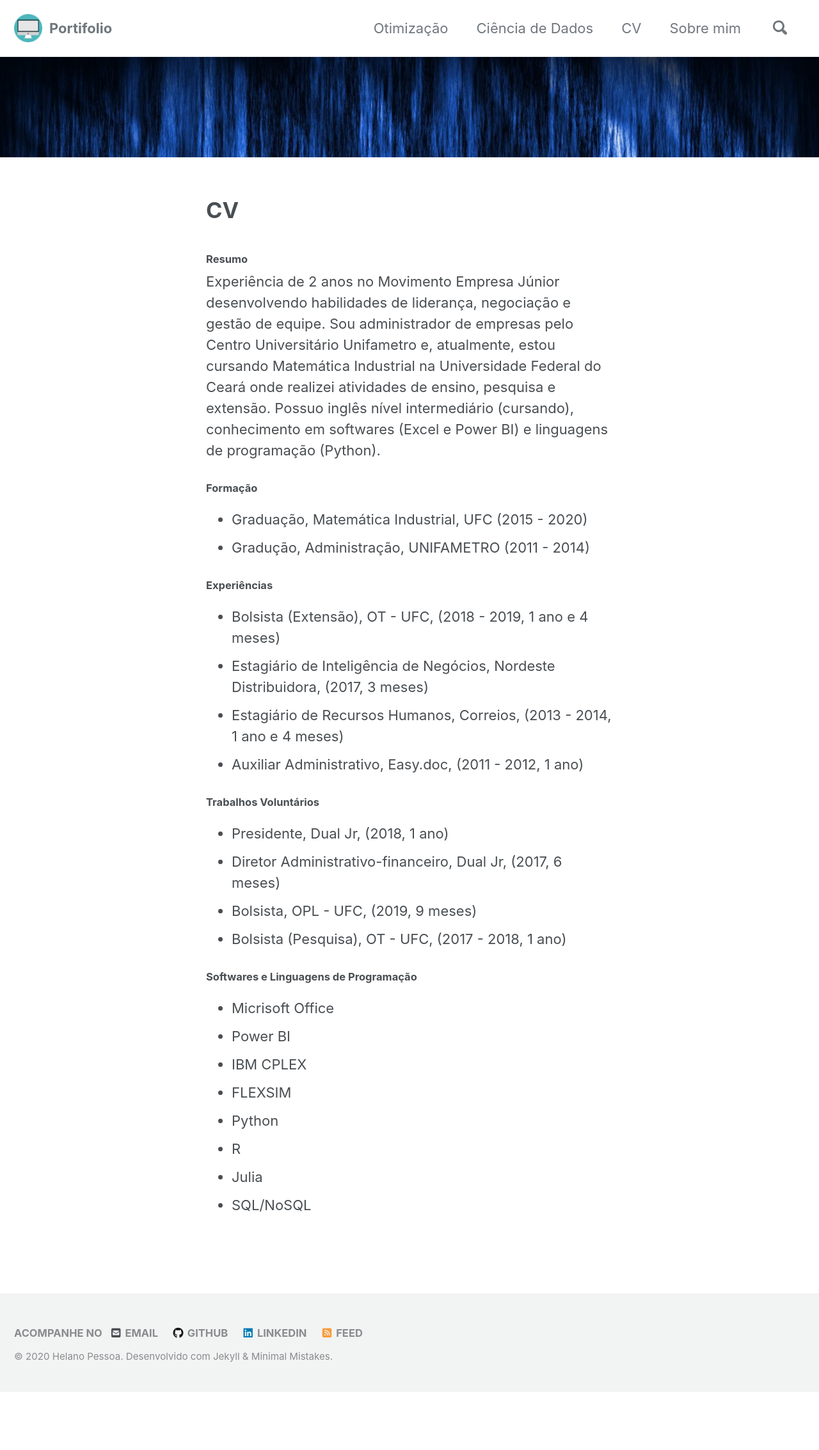
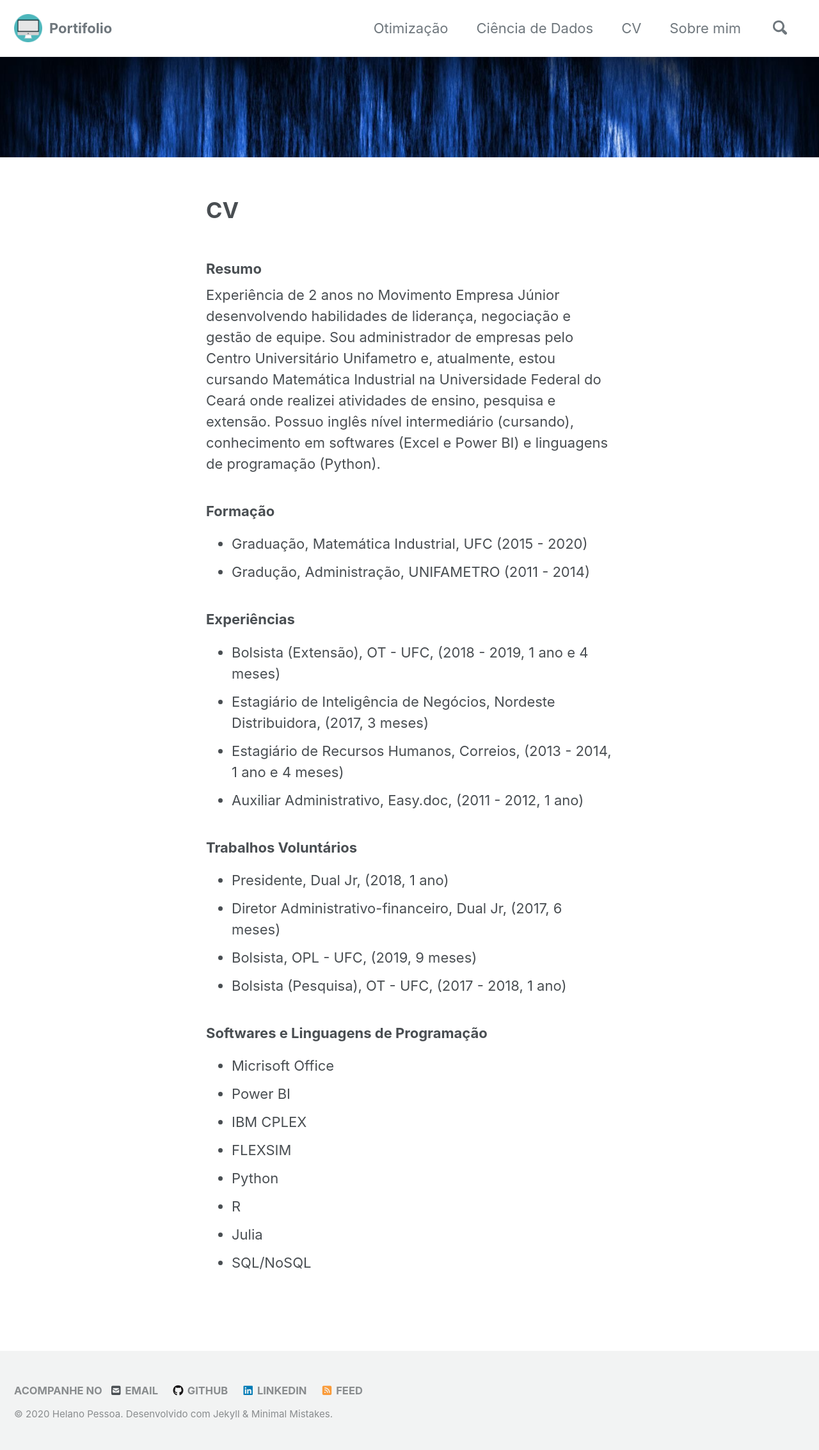
Before and after one commit to helano-pessoa/helano-pessoa.github.io, a Jekyll site: the page built from _pages/cv.md, in a window 1280 px wide. Shown: the whole page at 64% size. Built offline with Jekyll 4.4.1, drawn with Linux system fonts in a browser that asks for light colours; cached includes are drawn as plain includes; nearby versions of some CDN libraries; before the commit the page ends 2176 px from its top, so only the background shows below that.

Commit message:
Em breve

```diff
--- a/_pages/cv.md
+++ b/_pages/cv.md
@@ -5,30 +5,30 @@ header:
     image: "/assets/images/blue.jpg"
 ---
 
-#### Resumo
+### Resumo
 
 Experiência de 2 anos no Movimento Empresa Júnior desenvolvendo habilidades de liderança, negociação e gestão de equipe. Sou  administrador de empresas pelo Centro Universitário Unifametro e, atualmente, estou cursando Matemática Industrial na Universidade Federal do Ceará onde realizei atividades de ensino, pesquisa e extensão. Possuo inglês nível intermediário (cursando), conhecimento em softwares (Excel e Power BI) e linguagens de programação (Python).
 
-#### Formação
+### Formação
 
 - Graduação, Matemática Industrial, UFC (2015 - 2020)
 - Gradução, Administração, UNIFAMETRO (2011 - 2014)
 
-#### Experiências
+### Experiências
 
 - Bolsista (Extensão), OT - UFC, (2018 - 2019, 1 ano e 4 meses)
 - Estagiário de Inteligência de Negócios, Nordeste Distribuidora, (2017, 3 meses)
 - Estagiário de Recursos Humanos, Correios, (2013 - 2014, 1 ano e 4 meses)
 - Auxiliar Administrativo, Easy.doc, (2011 - 2012, 1 ano)
 
-#### Trabalhos Voluntários
+### Trabalhos Voluntários
 
 - Presidente, Dual Jr, (2018, 1 ano)
 - Diretor Administrativo-financeiro, Dual Jr, (2017, 6 meses)
 - Bolsista, OPL - UFC, (2019, 9 meses)
 - Bolsista (Pesquisa), OT - UFC, (2017 - 2018, 1 ano)
 
-#### Softwares e Linguagens de Programação
+### Softwares e Linguagens de Programação
 
 - Micrisoft Office
 - Power BI
```
Also changed, not shown: _pages/about.md (+1 -1 lines), _pages/data_science.md (+2 -2 lines), _pages/operations_research.md (+1 -1 lines).
